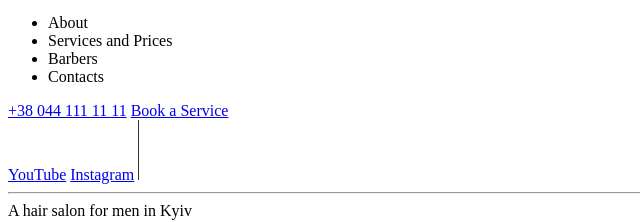
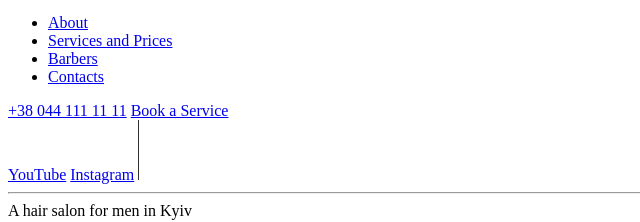
Before and after one commit to Marian13O/BarberShop, a plain HTML site: page index.html in a window 1280 px wide. Shown: the part 70-292 px from the top of the page, without its empty margins (0-640 px from the left). Drawn offline with Linux system fonts and the light colour scheme.

Commit message:
add commit to index.html

```diff
--- a/index.html
+++ b/index.html
@@ -14,12 +14,12 @@
 
         <nav>
             <ul>
-                <li><a href="./about.html"></a>About</li>
-                <li><a href="#"></a>Services and Prices</li>
-                <li><a href="#"></a>Barbers</li>
-                <li><a href="#"></a>Contacts</li>
+              <li><a href="./about.html">About</a></li>
+              <li><a href="#">Services and Prices</a></li>
+              <li><a href="#">Barbers</a></li>
+              <li><a href="#">Contacts</a></li>
             </ul>
-        </nav>
+          </nav>
 
         <a href="tel: +38 044 111 11 11">+38 044 111 11 11</a>
         <a href="https://goit.global/ro/" target="_blank">Book a Service</a>
```
Also changed, not shown: 1 other file.
